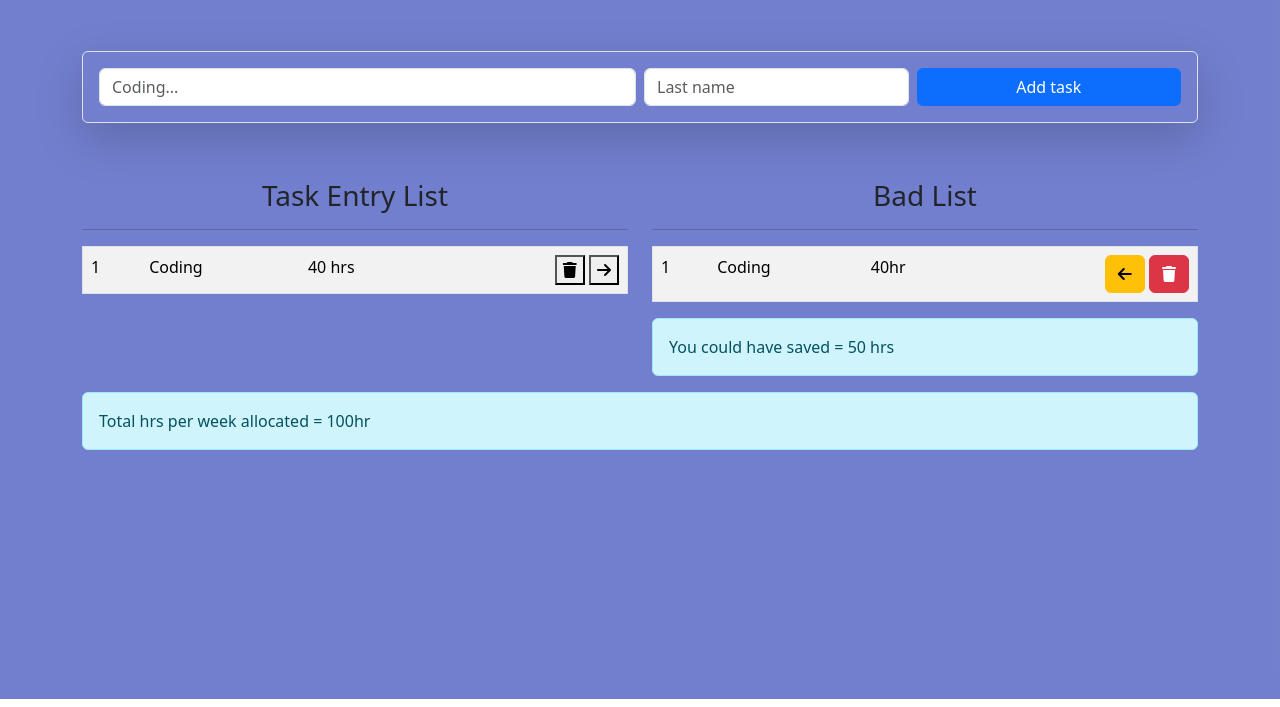
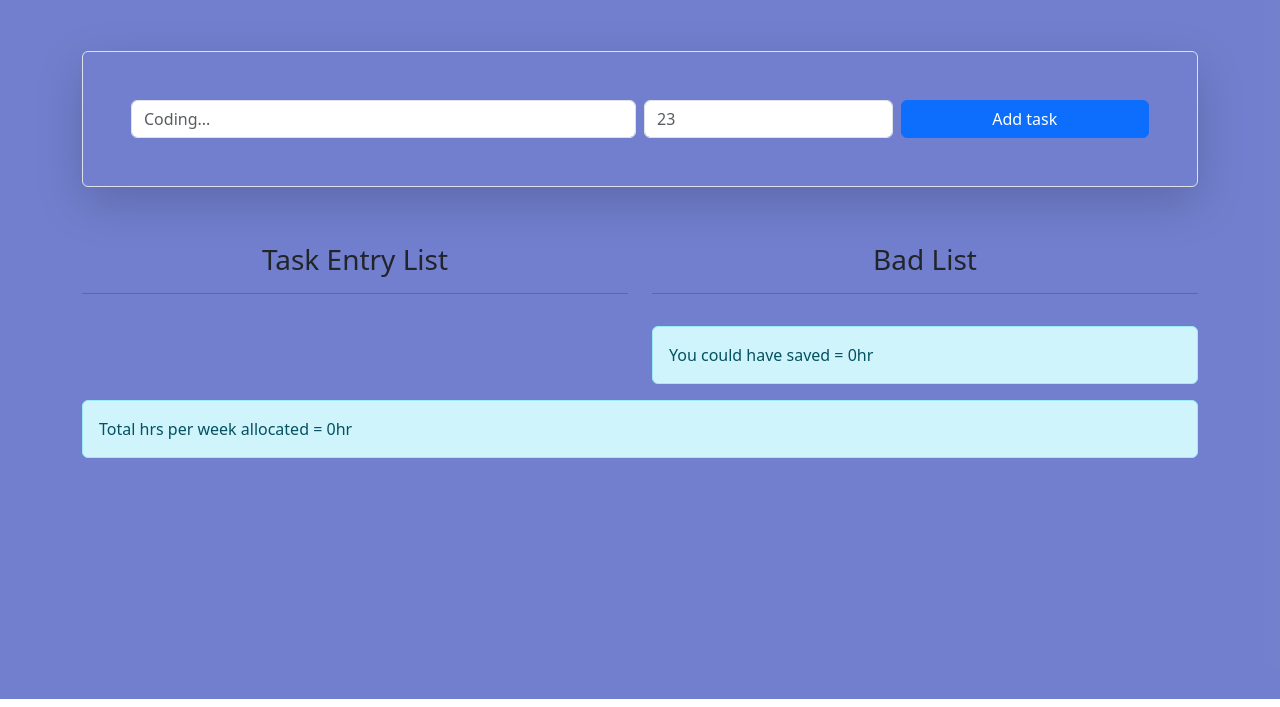
Before and after one commit to bijjutim/Basic-bootstrap, a plain HTML site: page index.html in a window 1280 px wide. Shown: the part 93-800 px from the top of the page. Drawn offline with nearby package versions, Linux system fonts and the light colour scheme.

Commit message:
todolist ready

```diff
--- a/index.html
+++ b/index.html
@@ -35,8 +35,9 @@
 
         <!-- --form-- -->
         <form
-          action=""
-          class="mt-5 border p-3 rounded shadow-lg bg-transparent"
+          onsubmit="handleOnSubmit(this)"
+          action="javascript:void(0)"
+          class="mt-5 border p-5 rounded shadow-lg bg-transparent"
         >
           <div class="row g-2">
             <div class="col-md-6">
@@ -46,18 +47,21 @@
                 placeholder="Coding..."
                 aria-label="First name"
                 name="task"
+                required
               />
             </div>
-            <div class="col-3">
+            <div class="col-md-3">
               <input
-                type="text"
+                type="number"
+                min="1"
                 class="form-control"
-                placeholder="Last name"
+                placeholder="23"
                 aria-label="Last name"
                 name="hr"
+                required
               />
             </div>
-            <div class="col-3">
+            <div class="col-md-3">
               <div class="d-grid">
                 <button class="btn btn-primary">Add task</button>
               </div>
@@ -71,21 +75,7 @@
             <h3 class="text-center">Task Entry List</h3>
             <hr />
             <table class="table table-striped table-hover border">
-              <tbody>
-                <tr>
-                  <td>1</td>
-                  <td>Coding</td>
-                  <td>40 hrs</td>
-                  <td class="text-end">
-                    <button class="button btn-danger">
-                      <i class="fa-solid fa-trash"></i>
-                    </button>
-                    <button class="button btn-success">
-                      <i class="fa-solid fa-arrow-right"></i>
-                    </button>
-                  </td>
-                </tr>
-              </tbody>
+              <tbody id="entry"></tbody>
             </table>
           </div>
           <!-- bad list -->
@@ -93,28 +83,18 @@
             <h3 class="text-center">Bad List</h3>
             <hr />
             <table class="table table-striped table-hover border opacity">
-              <tbody>
-                <tr>
-                  <td>1</td>
-                  <td>Coding</td>
-                  <td>40hr</td>
-                  <td class="text-end">
-                    <button class="btn btn-warning">
-                      <i class="fa-solid fa-arrow-left"></i>
-                    </button>
-                    <button class="btn btn-danger">
-                      <i class="fa-solid fa-trash"></i>
-                    </button>
-                  </td>
-                </tr>
-              </tbody>
+              <tbody id="bad"></tbody>
             </table>
-            <div class="alert alert-info">You could have saved = 50 hrs</div>
+            <div class="alert alert-info">
+              You could have saved = <span id="badHr">0</span>hr
+            </div>
           </div>
         </div>
 
         <!-- ---toast time allocated--- -->
-        <div class="alert alert-info">Total hrs per week allocated = 100hr</div>
+        <div class="alert alert-info">
+          Total hrs per week allocated = <span id="totalHr">0</span>hr
+        </div>
       </div>
     </div>
     <script src="./script.js"></script>
--- a/script.js
+++ b/script.js
@@ -1,6 +1,10 @@
 let taskList = [];
 const entryElm = document.getElementById("entry");
 const badElm = document.getElementById("bad");
+const badHRElm = document.getElementById("badHr");
+const totalHrElm = document.getElementById("totalHr");
+
+const ttlHrPerWeek = 24 * 7;
 
 // get data from data on buttom click
 const handleOnSubmit = (form) => {
@@ -9,15 +13,18 @@ const handleOnSubmit = (form) => {
   const obj = {
     id: randomStr(),
     task: newTask.get("task"),
-    hr: newTask.get("hr"),
+    hr: +newTask.get("hr"),
     type: "entry",
   };
+
+  const ttlHrs = total();
+
   if (ttlHrs + obj.hr > ttlHrPerWeek) {
     return alert(
       "Sorry boss not enough time left to fit this task from last week"
     );
   }
-  const ttlHrs = total();
+  console.log(ttlHrs);
 
   // add to the global array
 
@@ -31,7 +38,7 @@ const handleOnSubmit = (form) => {
 
 const displayEntryTask = () => {
   let str = ``;
-
+  console.log(taskList);
   const entryListOnly = taskList.filter((item) => item.type === "entry");
 
   entryListOnly.map((item, i) => {
@@ -55,6 +62,7 @@ const displayEntryTask = () => {
   });
 
   entryElm.innerHTML = str;
+  total();
 };
 const displyBadTask = () => {
   let str = ``;
@@ -83,6 +91,8 @@ const displyBadTask = () => {
   </tr>`;
   });
 
+  const ttlBadHr = badListOnly.reduce((acc, item) => acc + item.hr, 0);
+  badHrElm.innerText = ttlBadHr;
   badElm.innerHTML = str;
 };
 
@@ -98,6 +108,7 @@ const randomStr = () => {
 
   return id;
 };
+
 const switchTask = (id, type) => {
   taskList = taskList.map((item) => {
     if (item.id === id) {
@@ -111,6 +122,7 @@ const switchTask = (id, type) => {
 
   displayEntryTask();
   displayBadTask();
+  total();
 };
 
 const handleOnDelete = (id) => {
@@ -122,6 +134,7 @@ const handleOnDelete = (id) => {
     total();
   }
 };
+
 const total = () => {
   const ttl = taskList.reduce((acc, item) => acc + item.hr, 0);
 
```
